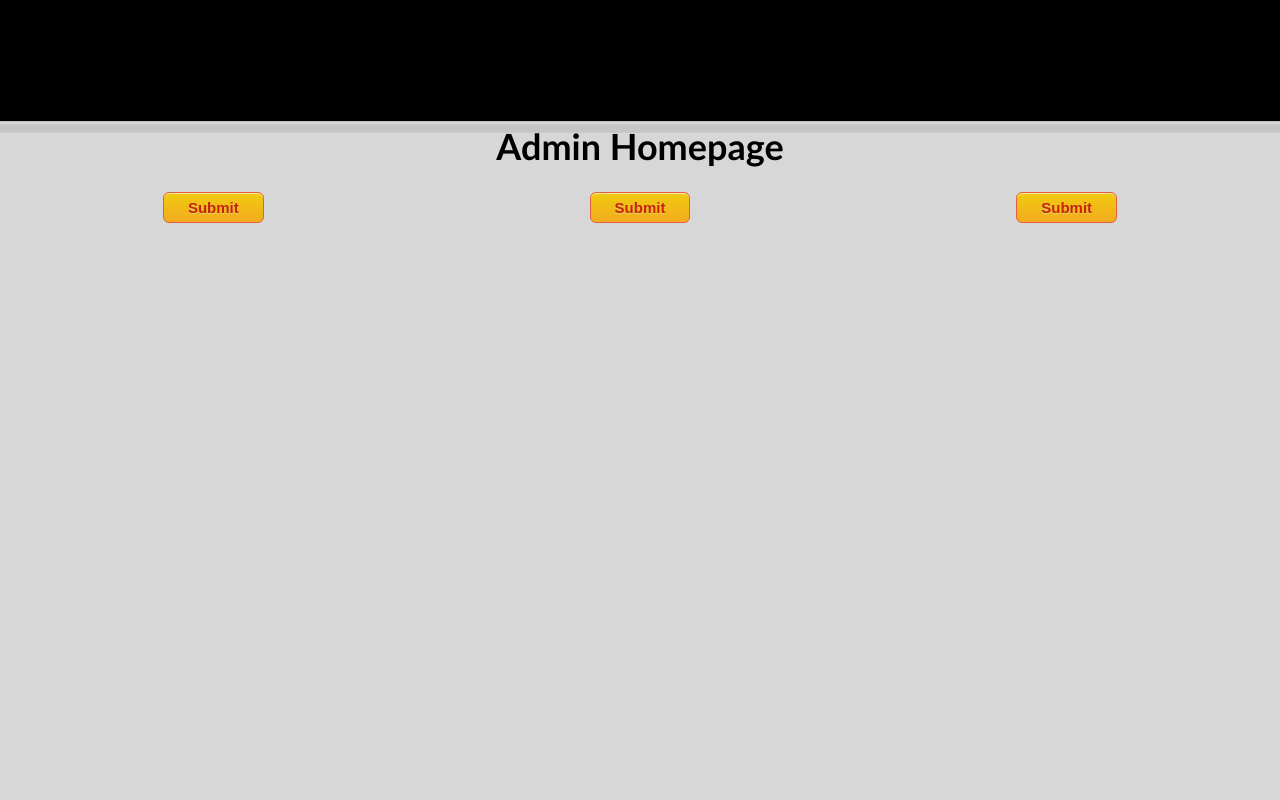
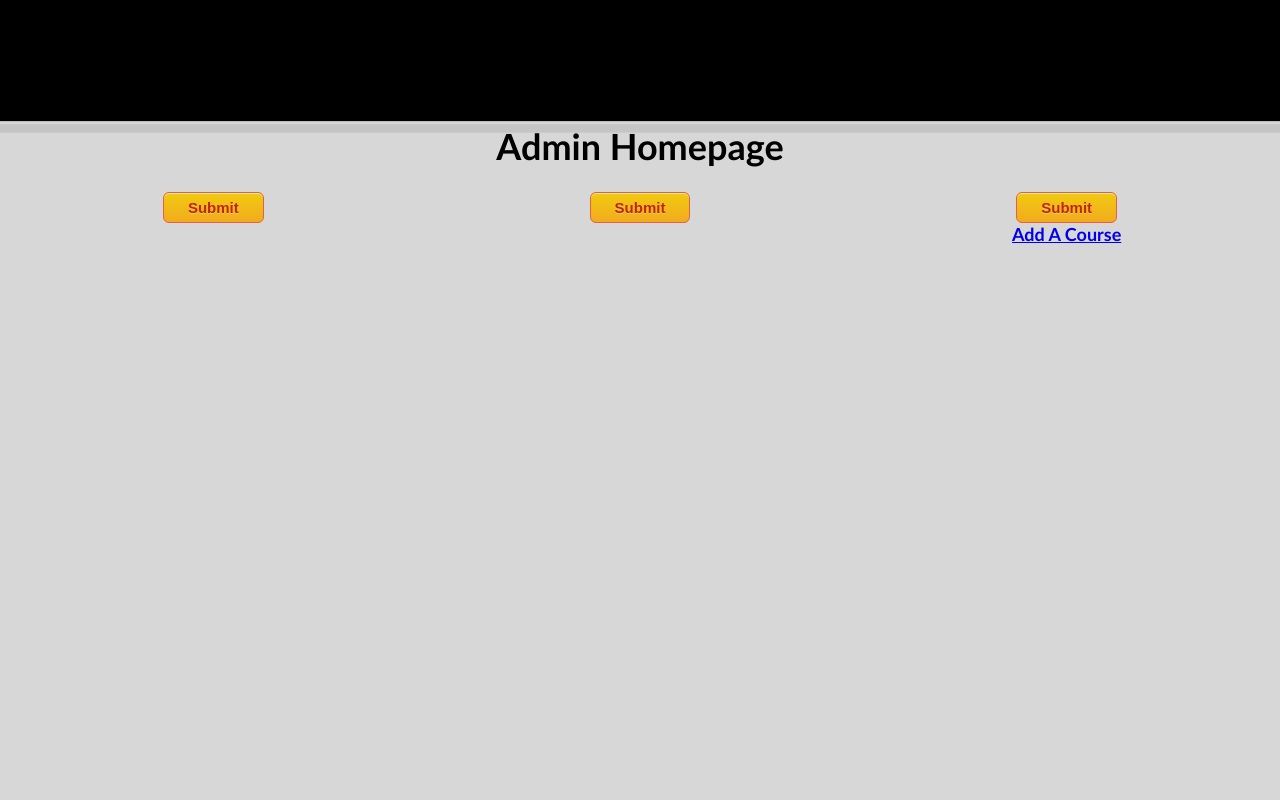
Before and after one commit to schm2455/seProject, a Django app: page /admin_home/ in a window 1280 px wide. Run offline with Django 3.2, Linux system fonts and the light colour scheme.

Commit message:
minor change so you can get to the course page

```diff
--- a/templates/admin_home.html
+++ b/templates/admin_home.html
@@ -18,8 +18,9 @@
   <div class="column_center">
           <input type="submit">
   </div>
-  <div class="column_right">
+  <div class="column_right" style="text-align:center">
           <input type="submit">
+      <a href="/courses/">Add A Course</a>
 </div>
 </div>
 </body>
--- a/templates/courses.html
+++ b/templates/courses.html
@@ -19,8 +19,9 @@
                 Course Name:<input type="text" name="name" style="display:inline">
                 <button style="display:block;margin:auto;width:100px;margin-top:5px "><i class="fa fa-plus"></i> Add Course</button>
             </form>
+        <a href="/admin_home/">Go Back</a>
+        </div>
 
-        </div>
     </div>
 </body>
 </html>
```
